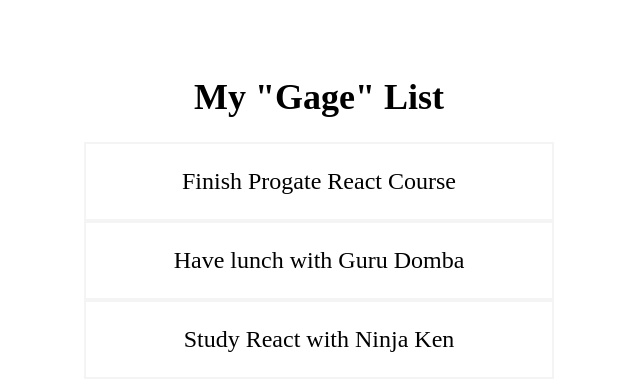
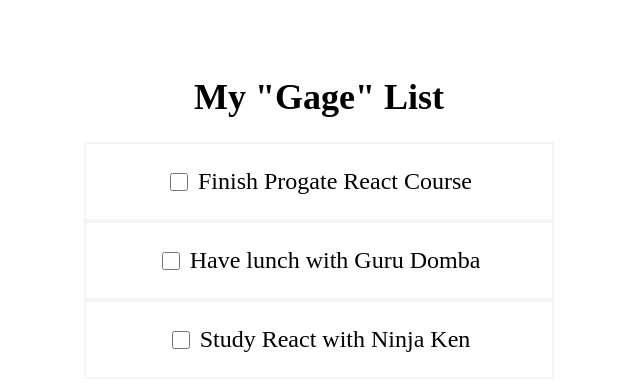
Before and after one commit to NuriskiAkbar/Gage-Gen, a React (Vite) app: page / in a window 1280 px wide. Shown: the top 390 px of the page, without its empty margins (321-961 px from the left). Built offline with nearby package versions, Linux system fonts and the light colour scheme.

Commit message:
Develop toggle todo feature

```diff
--- a/src/App.jsx
+++ b/src/App.jsx
@@ -23,12 +23,20 @@
     },
   ])
 
-  console.log(todos)
+  const toggleCompleted = (todoId) => {
+    const updatedTodos = todos.map((todo)=> {
+      if(todo.id === todoId){
+        todo.completed = !todo.completed
+      }
+      return todo
+    })
+    setTodos(updatedTodos)
+  }
 
   return (
     <div className='App' style={styles.container }>
       <h1 style={styles.title}>My "Gage" List</h1>
-      <Todos todos={todos} />
+      <Todos todos={todos} toggleCompleted={toggleCompleted}/>
 
     </div>
 
--- a/src/components/TodoItem.jsx
+++ b/src/components/TodoItem.jsx
@@ -1,19 +1,36 @@
 import React from 'react';
 
-const TodoItem = ({ todo }) => {
+const TodoItem = ({ todo, toggleCompleted }) => {
+
+    const getTodoTitleStyle = () => {
+        if (todo.completed === true) {
+            return { textDecoration: 'line-through' }
+        } else {
+            return { textDecoration: 'none' }
+        }
+    }
+
     return (
-        <div style={ styles.todoItem }>
-            <p>{ todo.title }</p>
+        <div style={styles.todoItem}>
+            <input type="checkbox" style={styles.checkbox} onChange={()=>toggleCompleted(todo.id)}/>
+            <p style={getTodoTitleStyle()}>{todo.title}</p>
         </div>
     )
 }
 
 const styles = {
-    todoItem:{
+    todoItem: {
         border: '2px solid #f4f4f4',
-        fontSize: '24px'
-    }
-
+        fontSize: '24px',
+        display: 'flex',
+        justifyContent: 'center',
+        alignItems: 'center',
+    },
+    checkbox: {
+        marginRight: '10px',
+        height: '18px',
+        width: '18px'
+    },
 }
 
 export default TodoItem
--- a/src/components/Todos.jsx
+++ b/src/components/Todos.jsx
@@ -1,12 +1,12 @@
 import React from 'react';
 import TodoItem from './TodoItem';
 
-const Todos = ({ todos })=> {
+const Todos = ({ todos, toggleCompleted })=> {
     return (
         <div style={ styles.container }>
             {
                 todos.map((todo)=>{
-                    return <TodoItem key={todo.id} todo={todo} />
+                    return <TodoItem key={todo.id} todo={todo} toggleCompleted={toggleCompleted}/>
                 })
             }
         </div>
```
